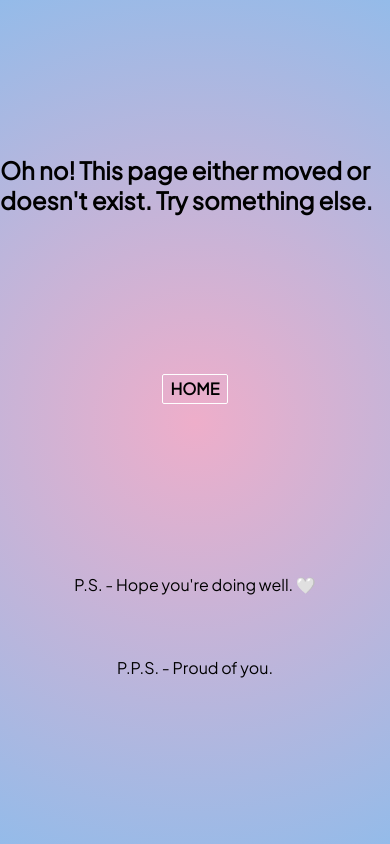
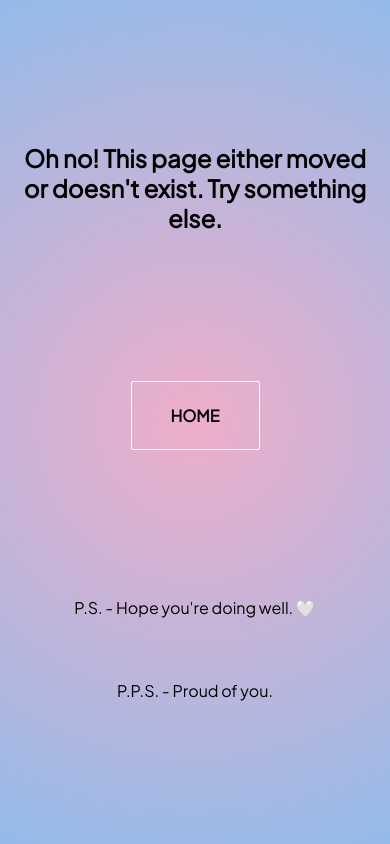
Before and after one commit to espressoGoddess/beam, a React (Create React App) app in the folder client/: page / in a window 390 px wide. Built offline with nearby package versions, Linux system fonts and the light colour scheme; no server answers.

Commit message:
Add: mobile responsiveness for the NotFound component

```diff
--- a/client/src/Components/NotFound/NotFound.css
+++ b/client/src/Components/NotFound/NotFound.css
@@ -12,3 +12,14 @@
   flex-direction: column;
   align-items: center;
 }
+
+@media screen and (max-width: 40em) {
+  .notfound-container > .uni-btn {
+    padding: 6vmin 10vmin 6vmin 10vmin;
+  }
+
+  .notfound-header {
+    padding: 3vmin;
+    text-align: center;
+  }
+}
```
